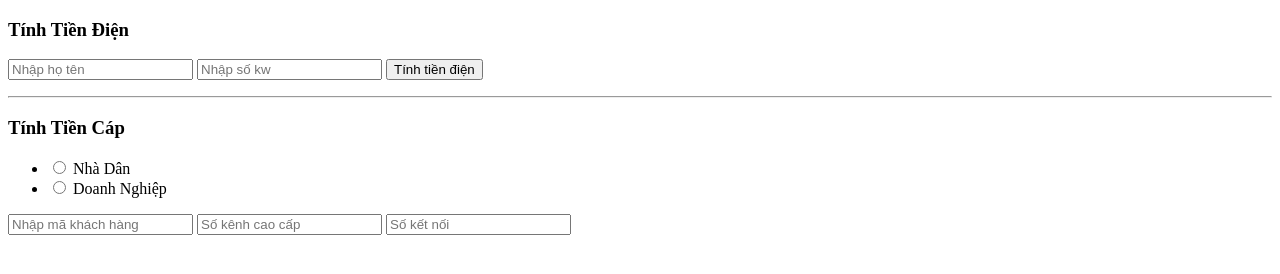
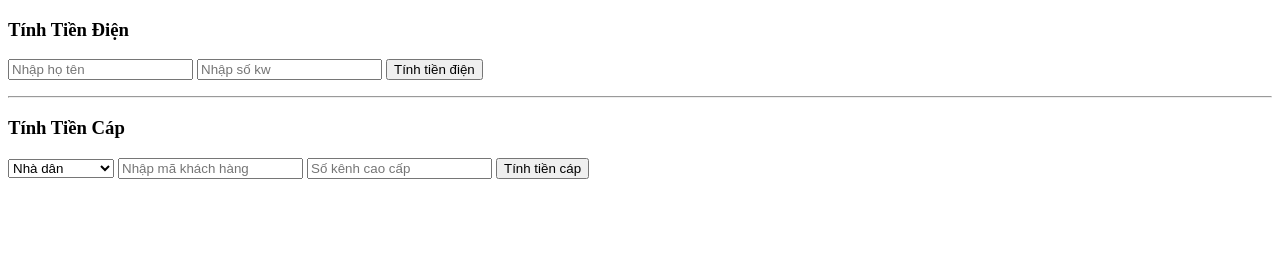
Before and after one commit to khoacutene/baitapjs-b13, a plain HTML site: page index.html in a window 1280 px wide. Drawn offline with Linux system fonts and the light colour scheme.

Commit message:
update 2

```diff
--- a/index.html
+++ b/index.html
@@ -4,6 +4,15 @@
     <meta charset="UTF-8">
     <meta name="viewport" content="width=device-width, initial-scale=1.0">
     <title>Bài tập buổi 13</title>
+
+    <style>
+        .display-none{
+            display: none;
+        }
+        .display-block{
+            display: block;
+        }
+    </style>
 </head>
 <body>
     <h3>Tính Tiền Điện</h3>
@@ -14,22 +23,18 @@
     <p id="pInHoTen"></p>
 <hr>
     <h3>Tính Tiền Cáp</h3>
-    <ul>
-        <li class="type">
-          <input type="radio" id="grabSUV" value="grabSUV" name="selector" />
-          <label for="nhaDan">Nhà Dân</label>
-          <div class="check"></div>
-        </li>
 
-        <li class="type">
-          <input type="radio" id="grabBlack" value="grabBlack" name="selector" />
-          <label for="doanhNghiep">Doanh Nghiệp</label>
-          <div class="check"></div>
-        </li>
-      </ul>
-    <input type="text" placeholder="Nhập mã khách hàng">
-    <input type="text" placeholder="Số kênh cao cấp">
-    <input type="text" placeholder="Số kết nối">
+    <select id="mySelect" onchange="chonTinhTien(this)">
+        <option value="nhaDan">Nhà dân</option>
+        <option value="doanhNghiep">Doanh nghiệp</option>
+    </select>
+
+    <input id="tenKH" type="text" placeholder="Nhập mã khách hàng">
+    <input id="txt_soKenh" type="text" placeholder="Số kênh cao cấp">
+    <input class="display-none" id="txt_soKetNoi" type="text" placeholder="Số kết nối">
+    <button onclick="tinhTienCap()">Tính tiền cáp</button>
+    <p id="pThongBaoTienCap"></p>
+    <p id="pThongBaoTen"></p>
 
 
 
--- a/index.js
+++ b/index.js
@@ -72,13 +72,65 @@ const nDKenh = 7.5;
 
 // Doanh nghiệp
 const dNHoaDon = 15;
+const dNDichVu = 75;
 const dNKenh = 50;
-const dNDichVu = 75;
 const dNDichVuThem = 5;
 
-const tinhTienCap = () => {
-    let price = 0
-    let price_1 = 0
-    let price_3 = 0
-    let price_4 = 0
+let selected = 'nhaDan'
+
+const chonTinhTien = (element) => {
+
+   if (element.value === "nhaDan") {
+    document.getElementById("txt_soKenh").style.display="block"
+    document.getElementById("txt_soKetNoi").style.display="none"
+   } else if (element.value === "doanhNghiep") {
+    document.getElementById("txt_soKenh").style.display="block"
+    document.getElementById("txt_soKetNoi").style.display="block"
+   }
+
+   selected = element.value
+
 }
+
+const tinhTienCap =() => {
+    let price = 0;
+    let price_1 = 0;
+    let price_2 = 0;
+    let price_3 = 0;
+    let price_4 = 0;
+
+    const tienKenh = document.getElementById("txt_soKenh").value*1;
+    const tienKetNoi = document.getElementById("txt_soKetNoi").value*1;
+
+    const pThongBaoTienCap = document.getElementById("pThongBaoTienCap");
+    const tenKH = document.getElementById("tenKH")
+    const formatter = new   Intl.NumberFormat("vi-VN", {currency: "VND", style: "currency"});
+
+    if (selected == "nhaDan" && tienKenh) {
+        price_1 = nDHoaDon * 1;
+        price_2 = nDDichVu * 1;
+        price_3 = tienKenh * nDKenh;
+        price = price_1 + price_2 + price_3;
+        pThongBaoTienCap.innerHTML = `Họ tên: ` + tenKH.value + `Tiền điện là: ` + formatter.format(price);
+
+    }else if (selected = "doanhNghiep") {
+
+        if (tienKetNoi > 10) {
+            price_1 = dNHoaDon * 1
+            price_2 =  dNDichVu* 1
+            price_3 = dNKenh * tienKetNoi
+            price_4 = (tienKetNoi - 10) * dNDichVuThem
+            price = price_1 + price_2 + price_3 + price_4;
+        } else {
+            price_1 = dNHoaDon * 1
+            price_2 =  dNDichVu* 1
+            price_3 = dNKenh * tienKetNoi
+            price = price_1 + price_2 + price_3;
+        }
+
+        pThongBaoTienCap.innerHTML = `Họ tên: ` + tenKH.value + `Tiền điện là: ` + formatter.format(price);
+
+    }
+
+
+}
```
